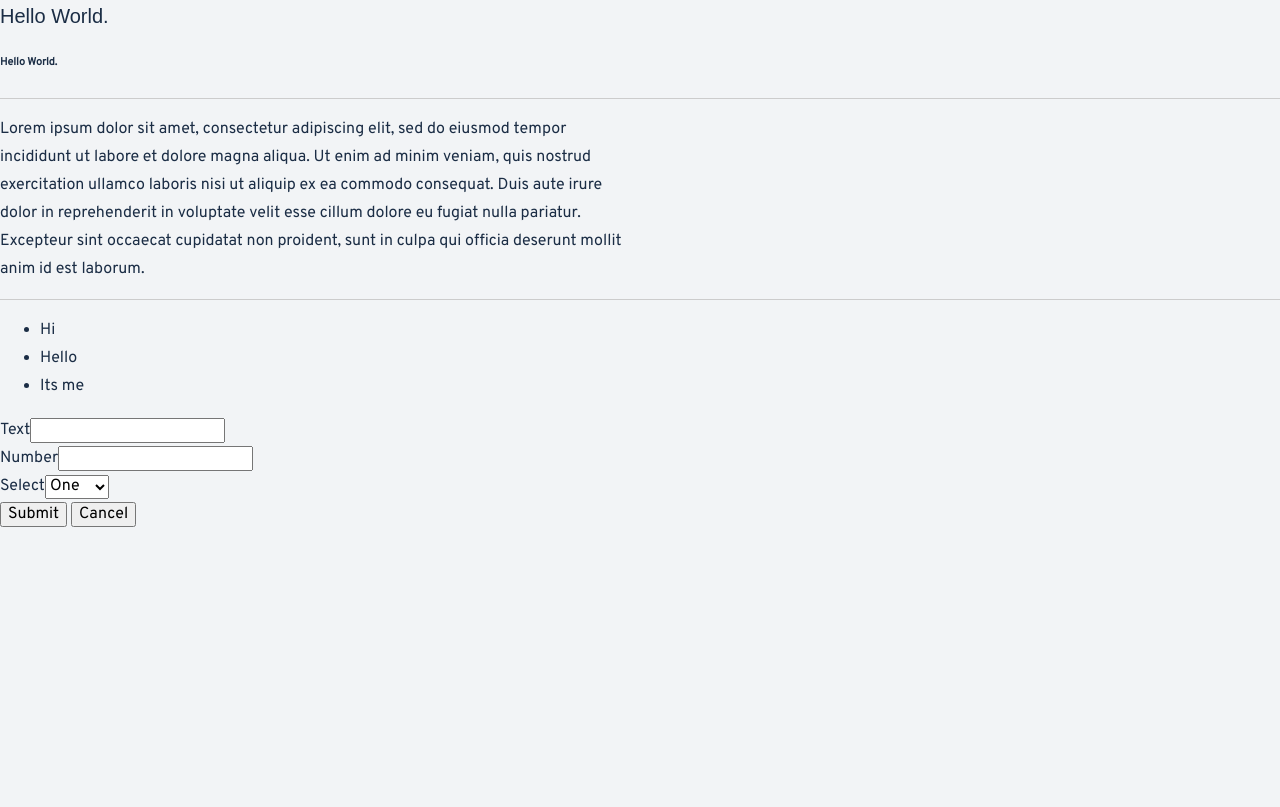
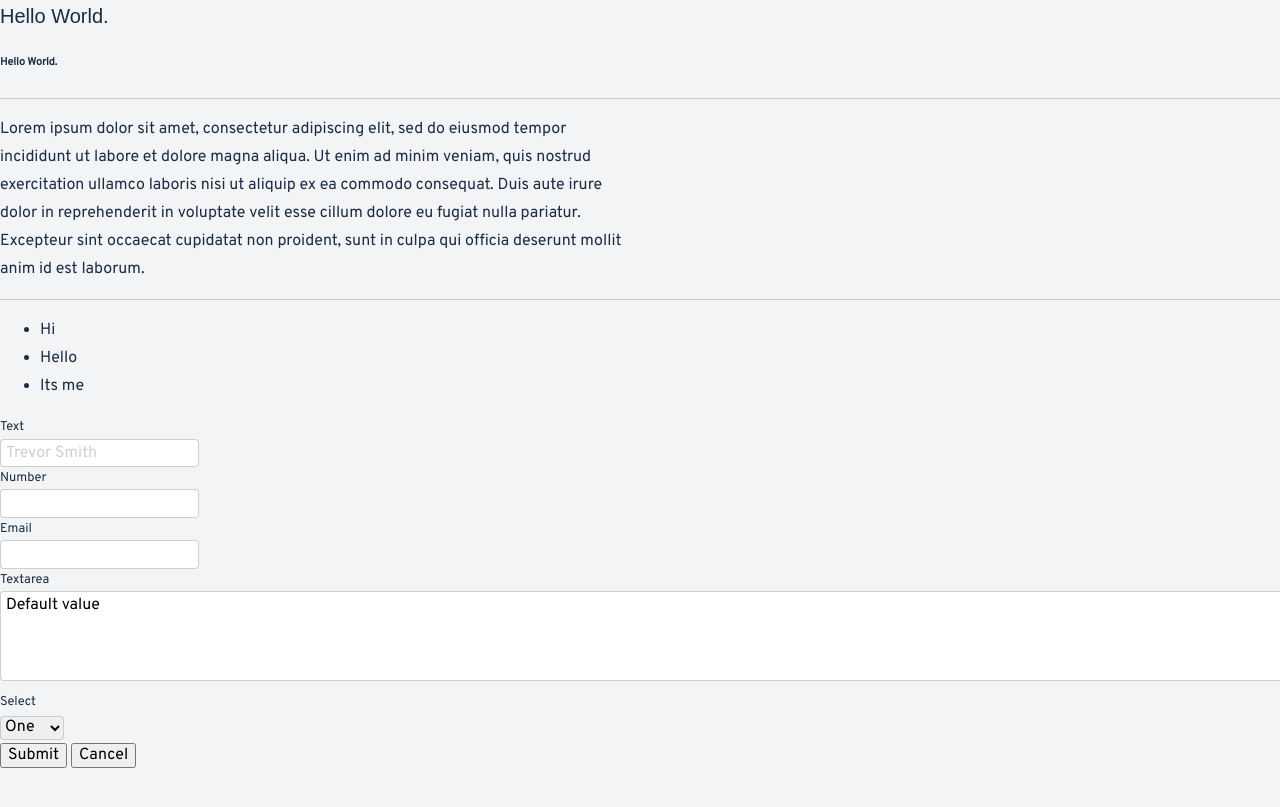
Before and after one commit to trevorsmithbanjo/custom-basecss, a website built with Parcel: page index.html in a window 1280 px wide. Shown: the part 735-1542 px from the top of the page. Before the commit the page ends 1263 px from the top, so only its background shows below. Built offline with nearby package versions, Linux system fonts and the light colour scheme; a web font is replaced by a local one.

Commit message:
Adds Styling to Forms.

```diff
--- a/css/style.css
+++ b/css/style.css
@@ -13,6 +13,10 @@
   /* Define Colors Intentions */
   --background: var(--lightGrey);
   --textColor: var(--black);
+  --lineColor: var(--grey);
+
+  /* Styles */
+  --line: solid 1px var(--lineColor);
 
   /* Type */
   --headingFont: "Chivo", sans-serif;
@@ -89,6 +93,7 @@ small,
 body {
   background: var(--background);
   color: var(--textColor);
+  padding-bottom: 300px;
 }
 
 .dark {
@@ -138,3 +143,33 @@ blockquote {
   padding: 2em;
   background: white;
 }
+
+label {
+  display: block;
+  font-size: var(--smallText);
+}
+
+input,
+textarea {
+  padding: 4px 5px;
+  border: var(--line);
+  border-radius: 4px;
+}
+
+textarea {
+  width: 100%;
+  height: 5rem;
+}
+
+::placeholder {
+  color: var(--grey);
+}
+
+select {
+  border: var(--line);
+  border-radius: 4px;
+}
+
+hr {
+  border-top: var(--line);
+}
--- a/index.html
+++ b/index.html
@@ -65,19 +65,20 @@
   </ul>
 
   <form>
-    <div><label for="text">Text</label><input id="text" type="text"></div>
+    <div><label for="text">Text</label><input placeholder="Trevor Smith" id="text" type="text"></div>
     <div><label for="number">Number</label><input id="number" type="number"></div>
-    <div><label for="select">Select</label><select name="select" id="select">
-        <option value="select">One</option>
-        <option value="select">Two</option>
-        <option value="select">Three</option>
-      </select></div>
+    <div><label for="email">Email</label><input id="email" type="email"></div>
+    <div><label for="textarea">Textarea</label><textarea id="textarea">Default value</textarea></div>
     <div>
-      <button>Submit</button>
-      <button>Cancel</button>
+      <label for="select">Select</label>
+      <select type="text" id="select">
+        <option value="one">One</option>
+        <option value="two">Two</option>
+        <option value="three">Three</option>
+      </select>
     </div>
-
-
+    <button>Submit</button>
+    <button>Cancel</button>
   </form>
 
 
```
